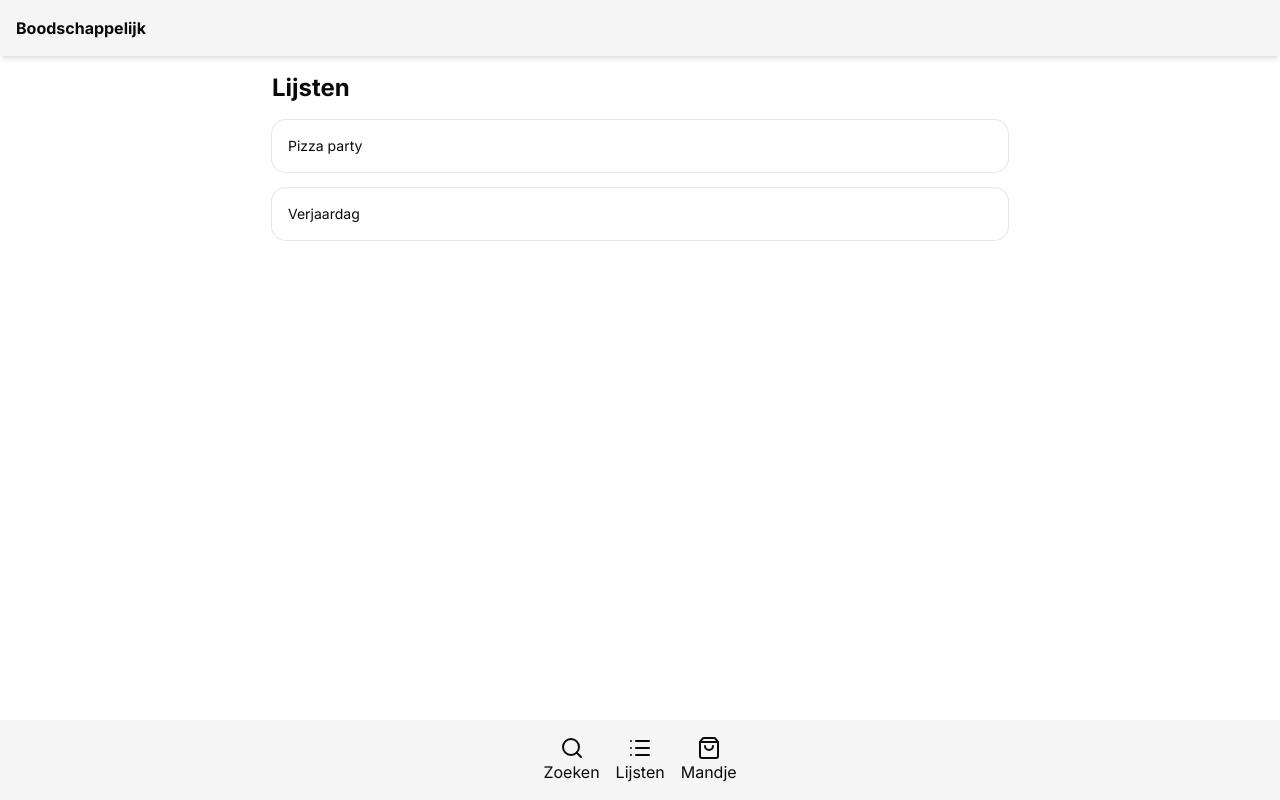
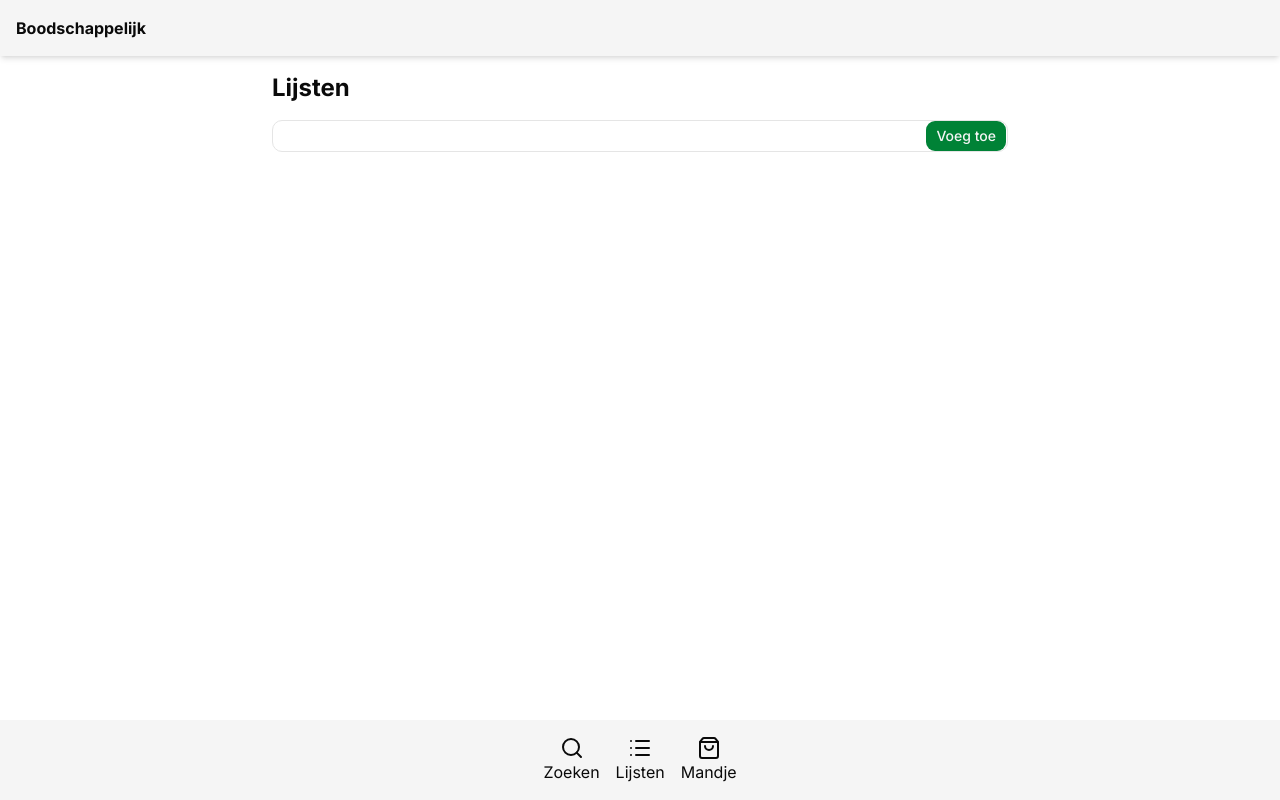
Before and after one commit to PizzaJuggler/boodschappelijk, a Next.js app: page /lists in a window 1280 px wide. Built offline with nearby package versions, Linux system fonts and the light colour scheme.

Commit message:
feature: can add list

```diff
--- a/app/cart/page.tsx
+++ b/app/cart/page.tsx
@@ -1,4 +1,3 @@
-
 import { ProductCard } from "@/components/ui/product-card";
 import { Product } from "@/types/product";
 
@@ -6,14 +5,16 @@ const products: Product[] = [
   {
     id: "2f575d68-52d9-4ef4-b4ab-cc585376edcc",
     name: "Pizzadeeg",
-    img: "https://www.jumbo.com/dam-images/fit-in/360x360/Products/14052026_1778725562026_1778725568610_137181_PAK_07622300571351_H1N1_s01.png",
-    quantity: "80gr"
+    imgSrc:
+      "https://www.jumbo.com/dam-images/fit-in/360x360/Products/14052026_1778725562026_1778725568610_137181_PAK_07622300571351_H1N1_s01.png",
+    quantity: "80gr",
   },
   {
     id: "d8204b5e-0759-4d7e-8964-9bc09ebcf510",
     name: "Mozarella",
-    img: "https://www.jumbo.com/dam-images/fit-in/360x360/Products/8721317704345_1790317992708_08721317704345_H1N1.png",
-    quantity: "120gr"
+    imgSrc:
+      "https://www.jumbo.com/dam-images/fit-in/360x360/Products/8721317704345_1790317992708_08721317704345_H1N1.png",
+    quantity: "120gr",
   },
 ];
 
@@ -21,11 +22,9 @@ export default function Home() {
   return (
     <div className="flex flex-col bg-background px-4 py-4 gap-4">
       <h1 className="font-bold text-xl">Pizza Party</h1>
-      {
-        products.map((product) => (
-          <ProductCard key={product.id} product={product} />
-        ))
-      }
+      {products.map((product) => (
+        <ProductCard key={product.id} product={product} />
+      ))}
     </div>
   );
 }
--- a/app/lists/page.tsx
+++ b/app/lists/page.tsx
@@ -1,31 +1,55 @@
+"use client";
+
 import { Card } from "@/components/ui/card";
+import {
+  InputGroup,
+  InputGroupButton,
+  InputGroupInput,
+} from "@/components/ui/input-group";
+import useProductLists from "@/hooks/use-product-lists";
 import Link from "next/link";
-
-const lists = [
-  {
-    id: "2f575d68-52d9-4ef4-b4ab-cc585376edcc",
-    name: "Pizza party"
-  },
-  {
-    id: "d8204b5e-0759-4d7e-8964-9bc09ebcf510",
-    name: "Verjaardag"
-  },
-];
+import { useState } from "react";
 
 export default function Home() {
+  const [listName, setListName] = useState("");
+  const { lists, addList } = useProductLists();
+
   return (
-
     <div className="flex flex-col bg-background px-4 py-4 gap-4">
       <h1 className="font-bold text-2xl">Lijsten</h1>
-      {
-        lists.map((list) => (
-          <Link key={list.id} href='/list'>
-            <Card className="hover:shadow-md px-4 transition-shadow cursor-pointer">
-              {list.name}
-            </Card>
-          </Link>
-        ))
-      }
+      <form
+        onSubmit={() => {
+          addList({
+            id: crypto.randomUUID(),
+            name: listName,
+            products: [],
+          });
+
+          setListName("");
+        }}
+      >
+        <InputGroup>
+          <InputGroupInput
+            value={listName}
+            onChange={(e) => setListName(e.target.value)}
+          ></InputGroupInput>
+          <InputGroupButton
+            className="bg-primary text-accent ml-auto cursor:pointer"
+            size="sm"
+            type="submit"
+          >
+            Voeg toe
+          </InputGroupButton>
+        </InputGroup>
+      </form>
+      {lists.map((list) => (
+        <Card
+          key={list.id}
+          className="hover:shadow-md px-4 transition-shadow cursor-pointer"
+        >
+          {list.name}
+        </Card>
+      ))}
     </div>
   );
 }
--- a/components/ui/product-card.tsx
+++ b/components/ui/product-card.tsx
@@ -8,11 +8,12 @@ function ProductCard({ product }: { product: Product }) {
       key={product.id}
       className="hover:shadow-md transition-shadow cursor-pointer flex gap-4 flex-row items-center py-0 pl-2"
     >
-      <div className="relative w-10 shrink-0 self-stretch ">
+      <div className="relative w-10 shrink-0 self-stretch flex items-center justify-center">
         <Image
           src={product.imgSrc}
           alt={product.name}
-          fill
+          width={64}
+          height={64}
           className="object-cover"
         />
       </div>
--- /dev/null
+++ b/hooks/use-product-lists.ts
@@ -0,0 +1,29 @@
+import { ProductList } from "@/types/product-list";
+import { useEffect, useState } from "react";
+import { useLocalStorage } from "react-use";
+
+export default function useProductLists() {
+  const [listsCache, setListsCache] =
+    useLocalStorage<ProductList[]>("product-lists");
+  const [mounted, setMounted] = useState(false);
+
+  const lists = listsCache ?? [];
+
+  useEffect(() => {
+    setMounted(true);
+  }, []);
+
+  const addList = (list: ProductList) => {
+    if (!list.id.trim() || !list.name.trim()) {
+      return;
+    }
+
+    setListsCache([...lists, list]);
+  };
+
+  const removeList = (id: string) => {
+    setListsCache(lists.filter((list) => list.id === id));
+  };
+
+  return { addList, removeList, lists: mounted ? lists : [] };
+}
--- /dev/null
+++ b/types/product-list.ts
@@ -0,0 +1,7 @@
+import { Product } from "./product";
+
+export type ProductList = {
+  id: string;
+  name: string;
+  products: Product[];
+};
```
Also changed, not shown: components/ui/search/search-results.tsx (+12 -12 lines).
